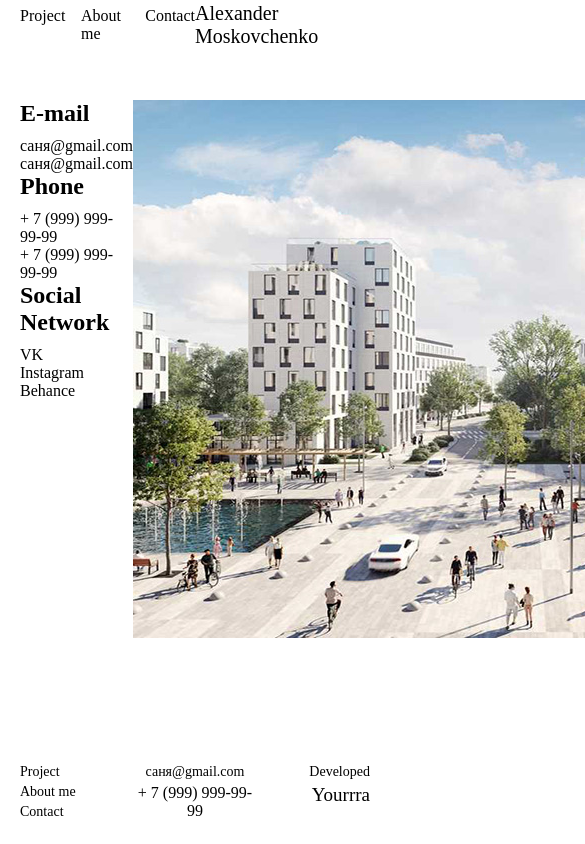
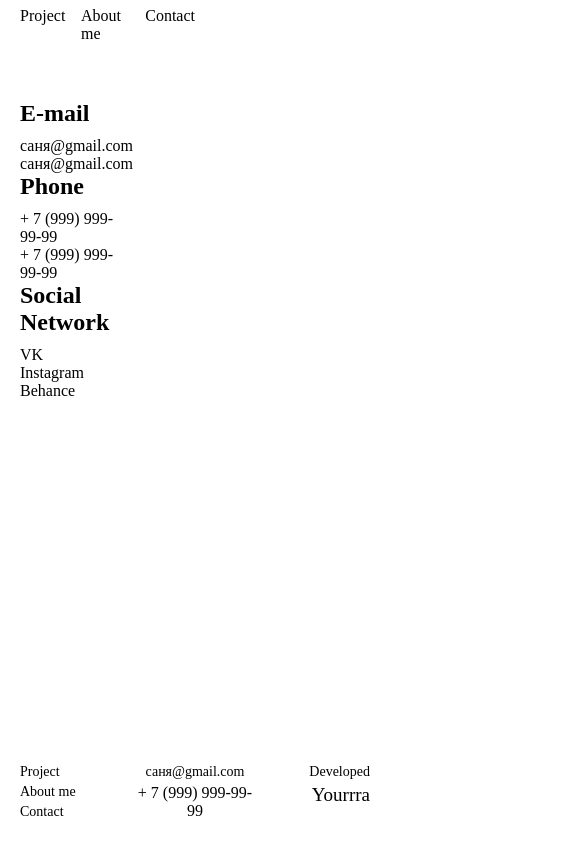
Before and after one commit to yourrra/ArchSite, a React (Create React App) app: page /contact in a window 390 px wide. Shown: the top 844 px of the page, 585 px wide, since content can reach past the window. Built offline with nearby package versions, Linux system fonts and the light colour scheme.

Commit message:
[Fix bags] fix  page(Contact)

```diff
--- a/src/Components/navbar/StNav.module.scss
+++ b/src/Components/navbar/StNav.module.scss
@@ -18,6 +18,9 @@
     text-decoration: none;
     color: black;
     font-size: 20px;
+    @media (max-width: 426px) {
+        display: none;
+    }
 }
 
 .burger {
@@ -58,6 +61,5 @@
 
     @media (max-width: 426px) {
         display: none;
-        color: rgb(195, 13, 13);
     }
 }
--- a/src/page/Contact/Contact.jsx
+++ b/src/page/Contact/Contact.jsx
@@ -1,5 +1,5 @@
 import React from "react";
-import classes from "./Contact.module.scss";
+import classes from "./StContact.module.scss";
 import backImg from "../../img/ContactWeb.jpg";
 
 const Contact = () => {
--- a/src/page/Contact/Contact.module.scss
+++ /dev/null
@@ -1,27 +0,0 @@
-.hrefBlock {
-    display: flex;
-    flex-direction: column;
-}
-
-.hrefStyle {
-    text-decoration: none;
-    color: black;
-}
-
-.wrapperContact {
-    display: flex;
-    justify-content: space-between;
-}
-
-.contactBlock {
-    /* background: teal; */
-}
-
-h2 {
-    margin-top: 0;
-    padding: 0;
-    margin-bottom: 10px;
-}
-
-.imgBlock {
-}
--- /dev/null
+++ b/src/page/Contact/StContact.module.scss
@@ -0,0 +1,42 @@
+.hrefBlock {
+    display: flex;
+    flex-direction: column;
+}
+
+.hrefStyle {
+    text-decoration: none;
+    color: black;
+}
+
+.wrapperContact {
+    // display: flex;
+    // justify-content: space-between;
+    display: grid;
+
+    grid-template-columns: 1fr 800px;
+    gap: 50px;
+
+    @media (max-width: 1025px) {
+        grid-template-columns: 1fr 500px;
+    }
+}
+
+.contactBlock {
+}
+
+h2 {
+    margin-top: 0;
+    padding: 0;
+    margin-bottom: 10px;
+}
+
+.imgBlock {
+    @media (max-width: 1025px) {
+        img {
+            width: 500px;
+        }
+    }
+    @media (max-width: 426px) {
+        display: none;
+    }
+}
```
